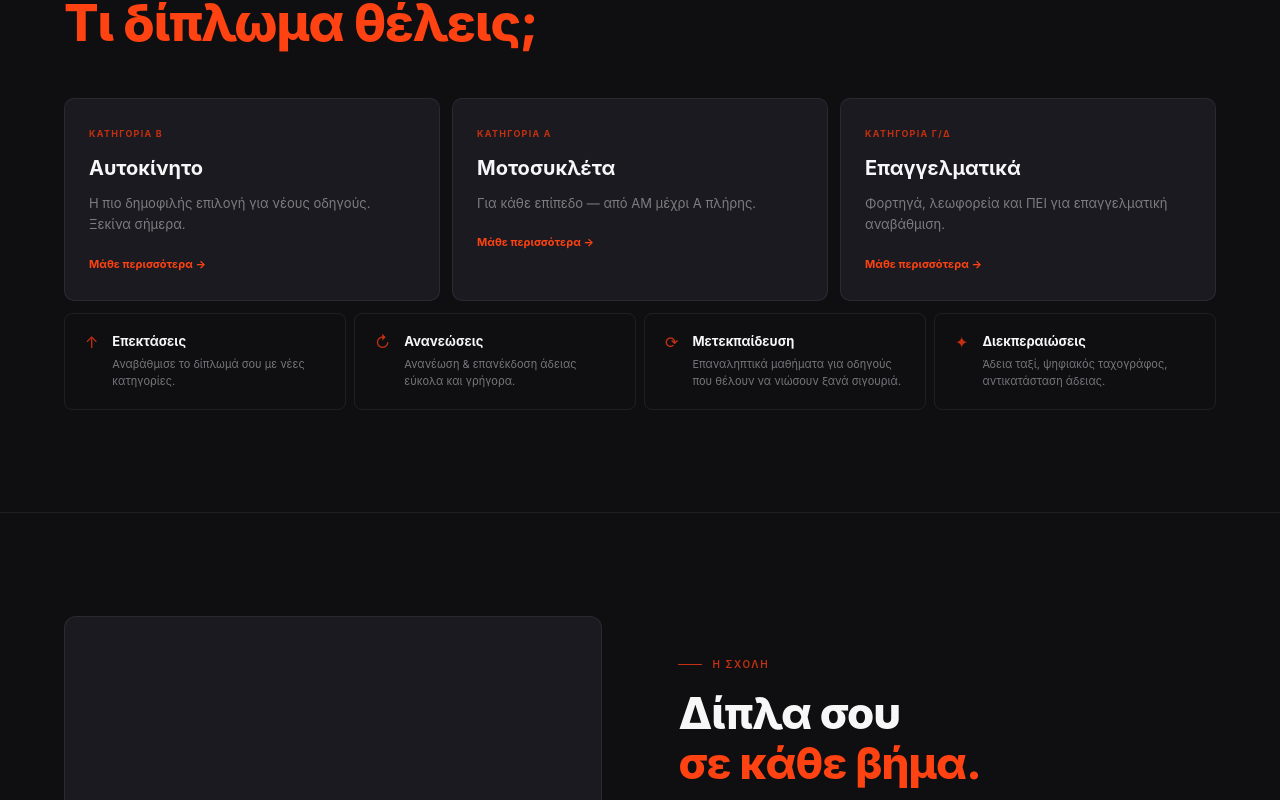
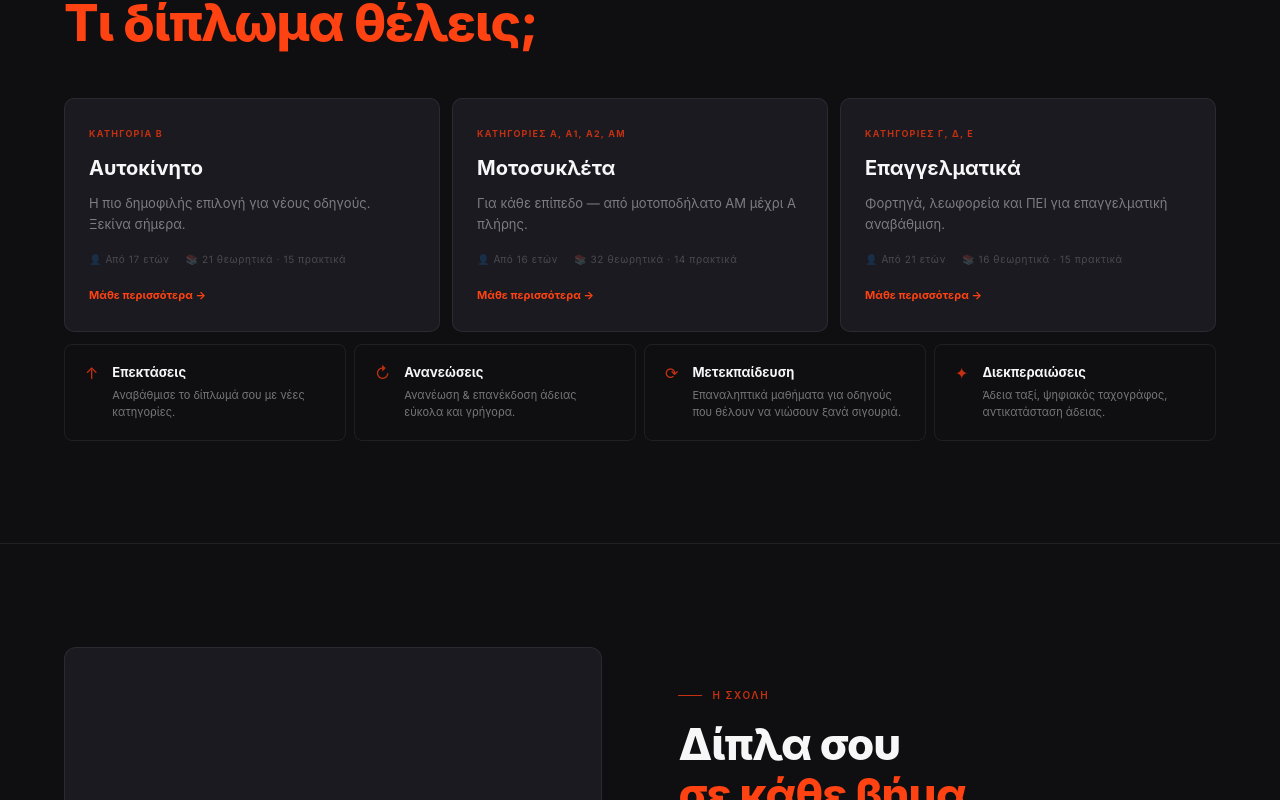
Before and after one commit to bmanologlou/dc26-next, a Next.js app: page / in a window 1280 px wide. Shown: the part 2220-3020 px from the top of the page. Built offline with nearby package versions, Linux system fonts and the light colour scheme.

Commit message:
Testimonials 12 with initials, category cards with age+lessons info

```diff
--- a/app/components/Categories.tsx
+++ b/app/components/Categories.tsx
@@ -2,10 +2,10 @@
 import { useRef } from 'react'
 import { motion, useInView } from 'framer-motion'
 
-const main = [
-  { cat: 'Κατηγορία Β', title: 'Αυτοκίνητο', desc: 'Η πιο δημοφιλής επιλογή για νέους οδηγούς. Ξεκίνα σήμερα.' },
-  { cat: 'Κατηγορία Α', title: 'Μοτοσυκλέτα', desc: 'Για κάθε επίπεδο — από ΑΜ μέχρι Α πλήρης.' },
-  { cat: 'Κατηγορία Γ/Δ', title: 'Επαγγελματικά', desc: 'Φορτηγά, λεωφορεία και ΠΕΙ για επαγγελματική αναβάθμιση.' },
+const main: { cat: string; title: string; desc: string; age: string; lessons: string; href: string }[] = [
+  { cat: 'Κατηγορία Β', title: 'Αυτοκίνητο', desc: 'Η πιο δημοφιλής επιλογή για νέους οδηγούς. Ξεκίνα σήμερα.', age: 'Από 17 ετών', lessons: '21 θεωρητικά · 15 πρακτικά', href: '/diploma/b' },
+  { cat: 'Κατηγορίες Α, Α1, Α2, ΑΜ', title: 'Μοτοσυκλέτα', desc: 'Για κάθε επίπεδο — από μοτοποδήλατο ΑΜ μέχρι Α πλήρης.', age: 'Από 16 ετών', lessons: '32 θεωρητικά · 14 πρακτικά', href: '/diploma/moto' },
+  { cat: 'Κατηγορίες Γ, Δ, Ε', title: 'Επαγγελματικά', desc: 'Φορτηγά, λεωφορεία και ΠΕΙ για επαγγελματική αναβάθμιση.', age: 'Από 21 ετών', lessons: '16 θεωρητικά · 15 πρακτικά', href: '/diploma/epaggelmatika' },
 ]
 
 const extra = [
@@ -74,9 +74,17 @@ export default function Categories() {
               <h3 style={{ fontSize: '20px', fontWeight: 700, color: 'var(--color-light)', marginBottom: '10px' }}>
                 {c.title}
               </h3>
-              <p style={{ fontSize: '13px', color: 'var(--color-muted)', lineHeight: 1.65 }}>
+              <p style={{ fontSize: '13px', color: 'var(--color-muted)', lineHeight: 1.65, marginBottom: '16px' }}>
                 {c.desc}
               </p>
+              <div style={{ display: 'flex', gap: '16px', marginBottom: '20px', flexWrap: 'wrap' }}>
+                <span style={{ fontSize: '10px', color: 'var(--color-subtle)', letterSpacing: '0.06em' }}>
+                  👤 {c.age}
+                </span>
+                <span style={{ fontSize: '10px', color: 'var(--color-subtle)', letterSpacing: '0.06em' }}>
+                  📚 {c.lessons}
+                </span>
+              </div>
               <motion.div whileHover={{ x: 4 }} transition={{ duration: 0.2 }}
                 style={{ marginTop: '20px', fontSize: '11px', fontWeight: 700, color: 'var(--color-red)', display: 'flex', alignItems: 'center', gap: '6px' }}>
                 Μάθε περισσότερα →
--- a/app/components/Testimonials.tsx
+++ b/app/components/Testimonials.tsx
@@ -3,12 +3,18 @@ import { useRef, useState, useEffect } from 'react'
 import { motion, useInView, AnimatePresence } from 'framer-motion'
 
 const testimonials = [
-  { text: 'Μετά από δύο αποτυχημένες προσπάθειες να μάθω να οδηγώ, ευτυχώς βρήκα την Δήμητρα και τα κατάφερα! Ήρεμη, μεταδοτική, σε κάνει να νιώθεις ασφάλεια. Καταπληκτική!', name: 'Πηνελόπη' },
-  { text: 'Η Δήμητρα είναι εξαιρετική δασκάλα, υπομονετική και μεταδοτική! Η ηρεμία της σε κάνει να αισθάνεσαι ασφάλεια και σιγουριά — πολύ σημαντικό όταν πιάνεις το τιμόνι για πρώτη φορά!', name: 'Μαρία' },
-  { text: 'Μετά από αναβλητικότητα χρόνων αποφάσισα να πάω σε αυτή τη σχολή. Η Δήμητρα είναι φοβερή στη δουλειά της, με επαγγελματισμό και καλή διάθεση — σε κάνει να μην θες να τελειώσουν τα μαθήματα!', name: 'Vaso' },
-  { text: 'Εξαιρετική η εμπειρία μου! Η Δήμητρα είναι δασκάλα που σου εμπνέει εμπιστοσύνη από την πρώτη στιγμή και σε διδάσκει πώς να είσαι πραγματικά σωστός οδηγός. Την προτείνω ανεπιφύλακτα!', name: 'Artemis' },
-  { text: 'Παρόλο που πήγα για δίπλωμα σε σχετικά μεγάλη ηλικία, με έκανε να αισθανθώ πολύ άνετα από την αρχή και να ξεπεράσω όλους τους φόβους μου. Δήμητρα σε ευχαριστώ για όλα!', name: 'Filio' },
-  { text: 'Η καλύτερη δασκάλα που θα μπορούσα να έχω! Μεταδοτική και ήρεμη — πράγμα που σου προσφέρει αίσθημα σιγουριάς και ασφάλειας κατά τη διάρκεια του μαθήματος.', name: 'Theodora' },
+  { text: 'Μετά από δύο αποτυχημένες προσπάθειες να μάθω να οδηγώ, ευτυχώς βρήκα την Δήμητρα και τα κατάφερα! Ήρεμη, μεταδοτική, σε κάνει να νιώθεις ασφάλεια. Καταπληκτική!', name: 'Πηνελόπη Κ.' },
+  { text: 'Η Δήμητρα είναι εξαιρετική δασκάλα, υπομονετική και μεταδοτική! Η ηρεμία της σε κάνει να αισθάνεσαι ασφάλεια και σιγουριά — πολύ σημαντικό όταν πιάνεις το τιμόνι για πρώτη φορά!', name: 'Μαρία Β.' },
+  { text: 'Μετά από αναβλητικότητα χρόνων αποφάσισα να πάω σε αυτή τη σχολή. Η Δήμητρα είναι φοβερή στη δουλειά της, με επαγγελματισμό και καλή διάθεση — σε κάνει να μην θες να τελειώσουν τα μαθήματα!', name: 'Vaso P.' },
+  { text: 'Εξαιρετική η εμπειρία μου! Η Δήμητρα είναι δασκάλα που σου εμπνέει εμπιστοσύνη από την πρώτη στιγμή και σε διδάσκει πώς να είσαι πραγματικά σωστός οδηγός. Την προτείνω ανεπιφύλακτα!', name: 'Artemis D.' },
+  { text: 'Παρόλο που πήγα για δίπλωμα σε σχετικά μεγάλη ηλικία, με έκανε να αισθανθώ πολύ άνετα από την αρχή και να ξεπεράσω όλους τους φόβους μου. Δήμητρα σε ευχαριστώ για όλα!', name: 'Filio R.' },
+  { text: 'Η καλύτερη δασκάλα που θα μπορούσα να έχω! Μεταδοτική και ήρεμη — πράγμα που σου προσφέρει αίσθημα σιγουριάς και ασφάλειας κατά τη διάρκεια του μαθήματος.', name: 'Theodora L.' },
+  { text: 'Η καλύτερη δασκάλα! Συνεργάσιμη, ψύχραιμη και πάντα πρόθυμη να σου εξηγήσει και να σε βοηθήσει σε ό,τι απορία έχεις.', name: 'Mariaanna' },
+  { text: 'Η Δήμητρα είναι τόσο γλυκιά, υπομονετική, μεταδοτική και άψογη επαγγελματίας που δεν θέλεις να τελειώσει το μάθημα.', name: 'Ntina D.' },
+  { text: 'Ίσως και η καλύτερη σχολή οδηγών στην Αθήνα. Η κυρία Δήμητρα ήταν πολύ εξυπηρετική και πάντα με χαμόγελο σε κάθε μάθημα. Πήρα το δίπλωμα και έμαθα να οδηγώ άψογα.', name: 'Nikos V.' },
+  { text: 'Εξαιρετική σχολή και υπέροχη δασκάλα! Πάντα υπομονετική, ευγενική και κατανοητή. Με βοήθησε να νιώσω άνετη και έτοιμη για τις εξετάσεις. Τη συνιστώ ανεπιφύλακτα!', name: 'Λέτα Π.' },
+  { text: 'Η Δήμητρα είναι top σε αυτό που κάνει! Φουλ βοηθητική και υποστηρικτική σε όλα, από τα γραφειοκρατικά μέχρι τα πρακτικά!', name: 'Gerasimos S.' },
+  { text: 'Η καλύτερη δασκάλα, με πολύ μεταδοτικότητα και μεγάλη υπομονή! Έχοντας δοκιμάσει αρχικά και σε άλλες σχολές, η καλύτερη με διαφορά!', name: 'Katerina D.' },
 ]
 
 const QuoteIcon = () => (
```
